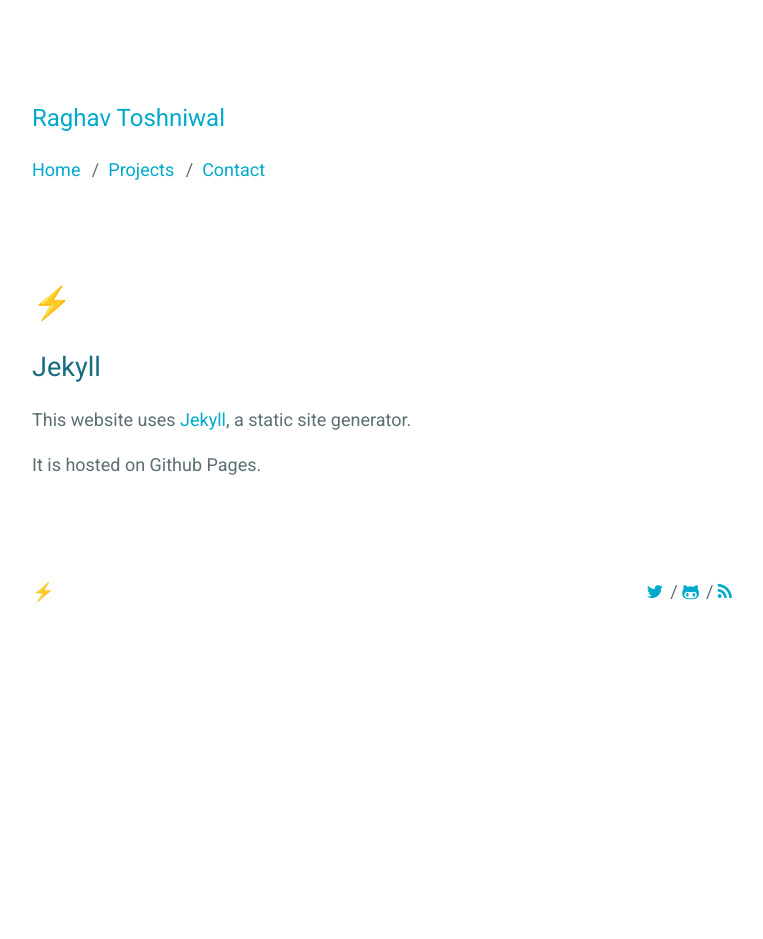
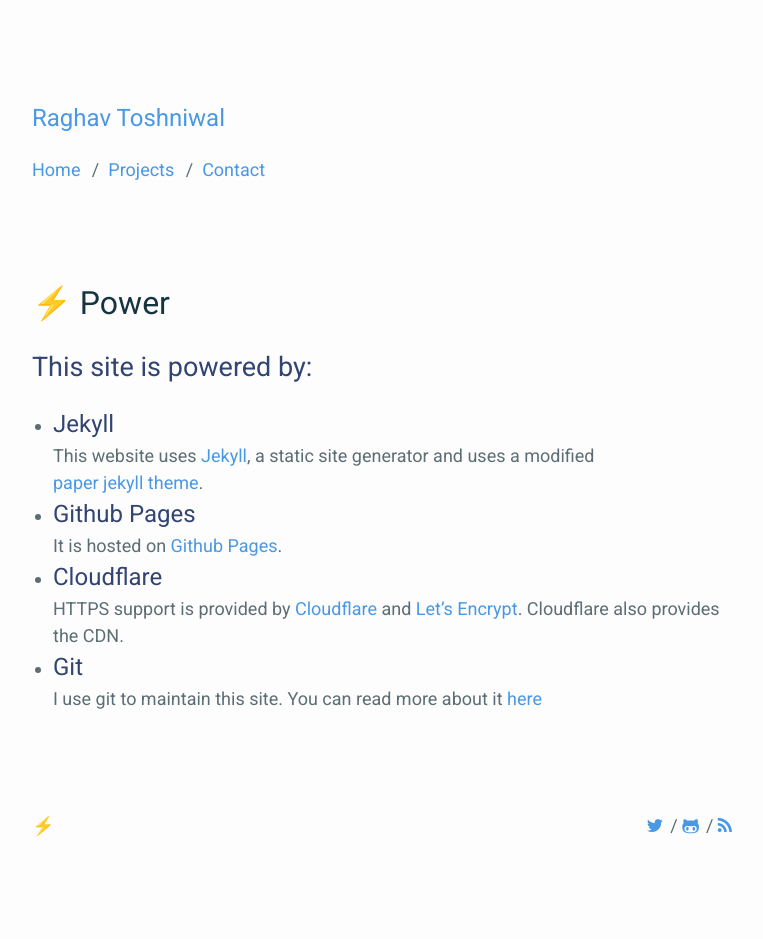
Before and after one commit to traghav/traghav.github.io, a Jekyll site: the page built from _pages/power.md, in a window 1280 px wide. Shown: the whole page, without its empty margins (258-1021 px from the left). Built offline with Jekyll 4.4.1, drawn with Linux system fonts in a browser that asks for light colours; nearby versions of some CDN libraries; before the commit the page ends 900 px from its top, so only the background shows below that.

Commit message:
Housekeeping

```diff
--- a/_pages/power.md
+++ b/_pages/power.md
@@ -1,11 +1,23 @@
 ---
 layout: content
-title: "⚡"
+title: "⚡ Power"
 permalink: "/power/"
 ---
+# This site is powered by:
 
-# Jekyll
+- ## Jekyll
 
-This website uses [Jekyll](http://jekyll.rb), a static site generator.
+	This website uses [Jekyll](http://jekyll.rb), a static site generator and uses a modified [paper jekyll theme](https://github.com/mkchoi212/paper-jekyll-theme).
 
-It is hosted on Github Pages.
+
+- ## Github Pages
+
+	It is hosted on [Github Pages](https://pages.github.com/).
+
+- ## Cloudflare
+
+	HTTPS support is provided by [Cloudflare](https://www.cloudflare.com/) and [Let's Encrypt](https://letsencrypt.org/). Cloudflare also provides the CDN.
+
+- ## Git
+
+	I use git to maintain this site. You can read more about it [here](/git-init)
--- a/_sass/base/_reset.scss
+++ b/_sass/base/_reset.scss
@@ -24,6 +24,7 @@
 body {
     @include ff--sans-serif(400);
     -webkit-font-smoothing: antialiased;
+    background: $c-bgcolor;
 }
 
 article,
--- a/_sass/helpers/_variables.scss
+++ b/_sass/helpers/_variables.scss
@@ -11,11 +11,13 @@
 $c-base__2: #EDE7D6;
 $c-base__3: #FCF5E4;
 
-$c-headingcolor: #156D7F;
+$c-headingcolor: #324472;
 
-$c-accent__blue: #00aacc;
-$c-accent__darkblue: #156D7F;
-$c-accent__green: #8BE367;
+$c-bgcolor: #ececec1a;;
+
+$c-accent__blue: #4998e5;
+$c-accent__darkblue: #E86D1F;
+$c-accent__green: #A41410;
 
 // Breakpoints
 $bp__sm: 45rem; // 450px
```
Also changed, not shown: _posts/2018-06-11-podwhat.md (+1 -1 lines), assets/pnw.png (added), assets/podwhat-logo.png (added).
